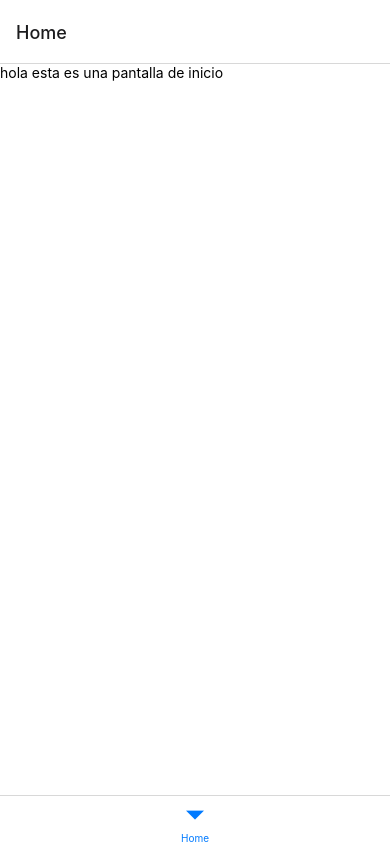
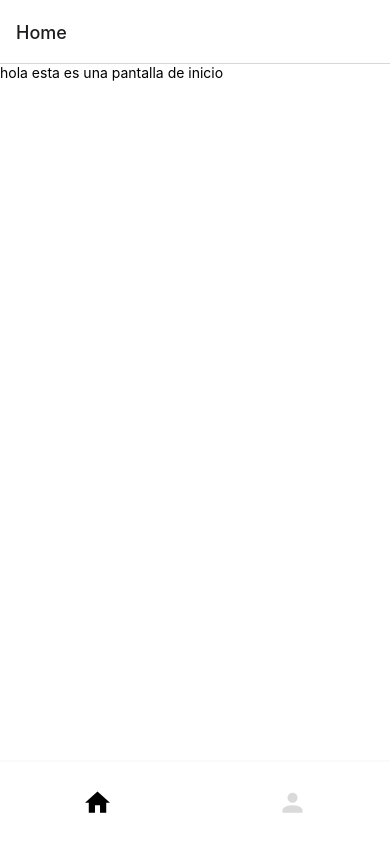
Before and after one commit to NicolasNinoViancha/testOmniPro, a React Native app: screen /Home in a window 390 px wide. Built offline with nearby package versions, Linux system fonts and the light colour scheme.

Commit message:
👌 IMPROVE: clean code

```diff
--- a/src/routes/MainNavigator/components/index.ts
+++ b/src/routes/MainNavigator/components/index.ts
@@ -1 +1 @@
-export { default as CustomTap } from './CustomTap';
+export { default as CustomTab } from './CustomTab';
--- a/src/routes/MainNavigator/container/MainNavigator.tsx
+++ b/src/routes/MainNavigator/container/MainNavigator.tsx
@@ -1,14 +1,18 @@
 import { createBottomTabNavigator } from '@react-navigation/bottom-tabs';
 import { HomeScreen } from '@app/screens';
-
+//additional components
+import { CustomTab } from '../components';
 
 const Tab = createBottomTabNavigator();
 
 const MainNavigator = () => {
     return (
-        <Tab.Navigator>
+        <Tab.Navigator tabBar={props => <CustomTab {...props} />}>
             <Tab.Screen
                 name="Home"
+                component={HomeScreen} />
+            <Tab.Screen
+                name="Contact"
                 component={HomeScreen} />
         </Tab.Navigator>
     );
```
Also changed, not shown: 1 other file (tests, documents, lock files or other folders).
